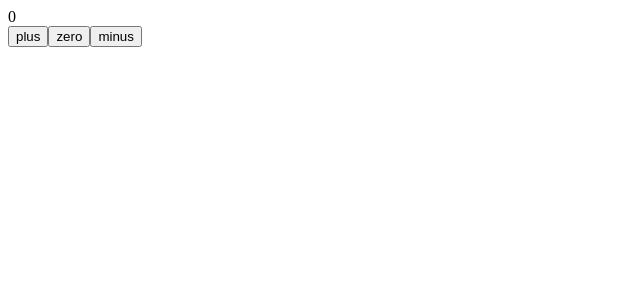
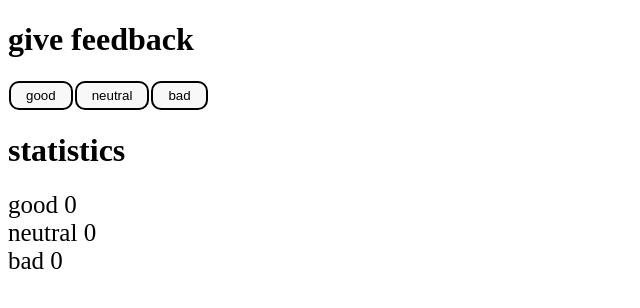
Before and after one commit to oliverhertzberg/Osa1, a React (Create React App) app: page / in a window 1280 px wide. Shown: the top 308 px of the page, without its empty margins (0-640 px from the left). Built offline with nearby package versions, Linux system fonts and the light colour scheme.

Commit message:
tehtävä 1.6

```diff
--- a/src/App.js
+++ b/src/App.js
@@ -1,49 +1,41 @@
 import { useState } from "react"
+import styles from "/Users/oliverhertzberg/Documents/Fullstack/fullstack_osa1/part1/src/styles.css"
 
 
-const Display = ({counter}) => <div>{counter}</div>
 
-const Button = (props) => {
-  return (
-    <button onClick={props.onClick}>
-      {props.text}
-    </button>
-  )
-}
+
+
 
 const App = () => {
-  const [counter, setCounter] = useState(0)
-  console.log('rendering with counter value', counter)
+  const [good, setGood] = useState(0)
+  const [neutral, setNeutral] = useState(0)
+  const [bad, setBad] = useState(0)
 
-  const increaseByOne = () => {
-    console.log('increasing, value before', counter)
-    setCounter(counter+1)
+  const handleGoodClick = () => {
+    console.log("good:",good)
+    setGood(good + 1)
   }
 
-
-  const decreaseByOne = () => {
-    console.log('decreasing, value before', counter)
-    setCounter(counter-1)
+  const handleNeutralClick = () => {
+    console.log("neutral:",neutral)
+    setNeutral(neutral + 1)
   }
 
-
-  const setToZero = () => {
-    console.log('resetting to zero, value before', counter)
-    setCounter(0)
+  const handleBadClick = () => {
+    console.log("bad:",bad)
+    setBad(bad + 1)
   }
 
-  return(
+  return (
     <div>
-      <Display counter={counter} />
-      <Button onClick={increaseByOne}
-        text='plus'
-      />
-      <Button onClick={setToZero}
-        text='zero'
-      />
-      <Button onClick={decreaseByOne}
-      text='minus'
-      />
+      <h1>give feedback</h1>
+      <button className="buttons" onClick={handleGoodClick}>good</button>
+      <button className="buttons" onClick={handleNeutralClick}>neutral</button>
+      <button className="buttons" onClick={handleBadClick}>bad</button>
+      <h1>statistics</h1>
+      <p className="statistics">good {good}</p>
+      <p className="statistics">neutral {neutral}</p>
+      <p className="statistics">bad {bad}</p>
     </div>
   )
 }
```
